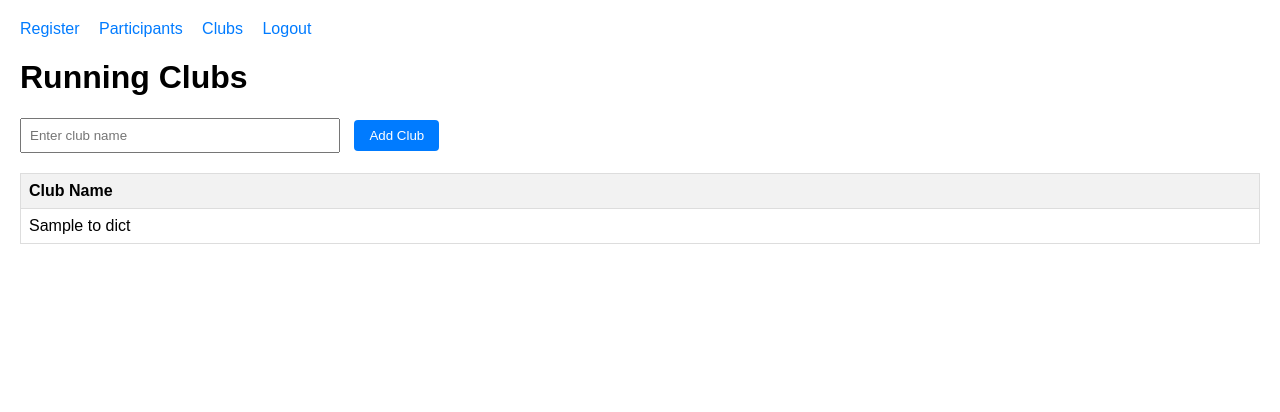
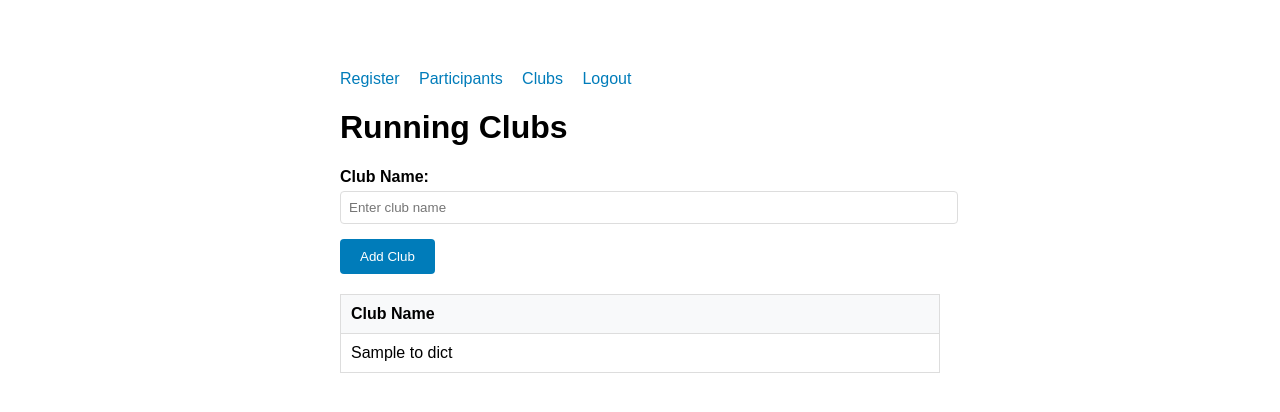
Before and after one commit to Romsey-Road-Runners/cc6-app, a Flask app: template api/templates/clubs.html in a window 1280 px wide. Shown: the top 412 px of the page. Run offline with Flask 3, Linux system fonts and the light colour scheme; the template is opened without the code that fills it: most values are stand-ins (such as "Sample title", 1, 10 or a date in 2020).

Commit message:
Improve clubs formatting

```diff
--- a/api/templates/clubs.html
+++ b/api/templates/clubs.html
@@ -5,13 +5,20 @@
     <meta name="viewport" content="width=device-width, initial-scale=1.0">
     <title>Running Clubs</title>
     <style>
-        body { font-family: Arial, sans-serif; margin: 20px; }
+        body { font-family: Arial, sans-serif; max-width: 600px; margin: 50px auto; padding: 20px; }
+        .form-group { margin-bottom: 15px; }
+        label { display: block; margin-bottom: 5px; font-weight: bold; }
+        input, select { width: 100%; padding: 8px; border: 1px solid #ddd; border-radius: 4px; }
+        button { background: #007cba; color: white; padding: 10px 20px; border: none; border-radius: 4px; cursor: pointer; }
+        button:hover { background: #005a87; }
+        .alert { padding: 10px; margin: 10px 0; border-radius: 4px; }
+        .alert-success { background: #d4edda; color: #155724; border: 1px solid #c3e6cb; }
+        .alert-error { background: #f8d7da; color: #721c24; border: 1px solid #f5c6cb; }
         .nav { margin-bottom: 20px; }
-        .nav a { margin-right: 15px; text-decoration: none; color: #007bff; }
-        .nav a:hover { text-decoration: underline; }
-        table { border-collapse: collapse; width: 100%; }
-        th, td { border: 1px solid #ddd; padding: 8px; text-align: left; }
-        th { background-color: #f2f2f2; }
+        .nav a { margin-right: 15px; text-decoration: none; color: #007cba; }
+        table { border-collapse: collapse; width: 100%; margin-top: 20px; }
+        th, td { border: 1px solid #ddd; padding: 10px; text-align: left; }
+        th { background-color: #f8f9fa; font-weight: bold; }
     </style>
 </head>
 <body>
@@ -27,16 +34,19 @@
     {% with messages = get_flashed_messages() %}
         {% if messages %}
             {% for message in messages %}
-                <div style="padding: 10px; margin: 10px 0; background-color: #d4edda; border: 1px solid #c3e6cb; border-radius: 4px; color: #155724;">
+                <div class="alert alert-{% if 'successful' in message %}success{% else %}error{% endif %}">
                     {{ message }}
                 </div>
             {% endfor %}
         {% endif %}
     {% endwith %}
 
-    <form method="POST" action="{{ url_for('add_club') }}" style="margin-bottom: 20px;">
-        <input type="text" name="club_name" placeholder="Enter club name" required style="padding: 8px; margin-right: 10px; width: 300px;">
-        <button type="submit" style="padding: 8px 15px; background-color: #007bff; color: white; border: none; border-radius: 4px; cursor: pointer;">Add Club</button>
+    <form method="POST" action="{{ url_for('add_club') }}">
+        <div class="form-group">
+            <label for="club_name">Club Name:</label>
+            <input type="text" id="club_name" name="club_name" placeholder="Enter club name" required>
+        </div>
+        <button type="submit">Add Club</button>
     </form>
 
     <table>
```
Also changed, not shown: 1 other file.
